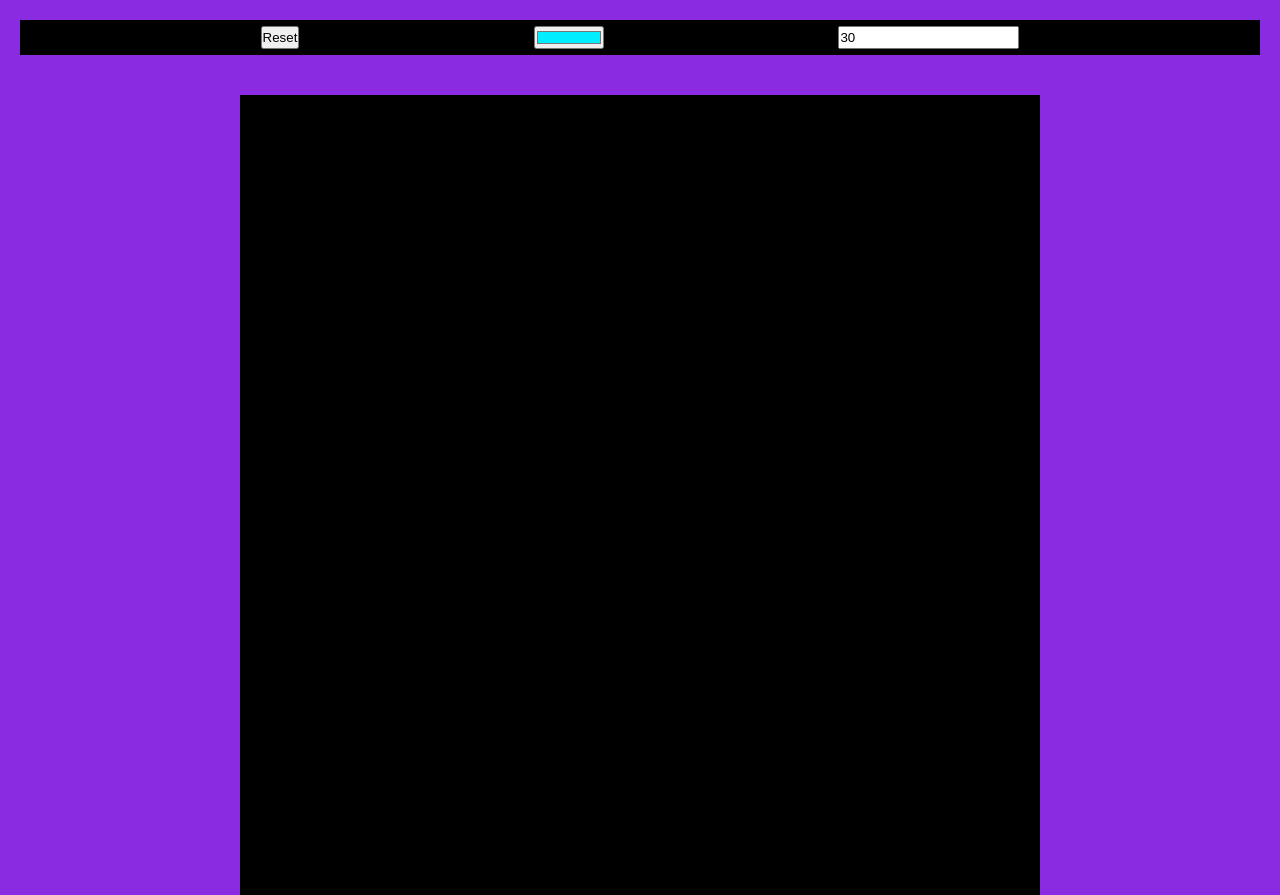
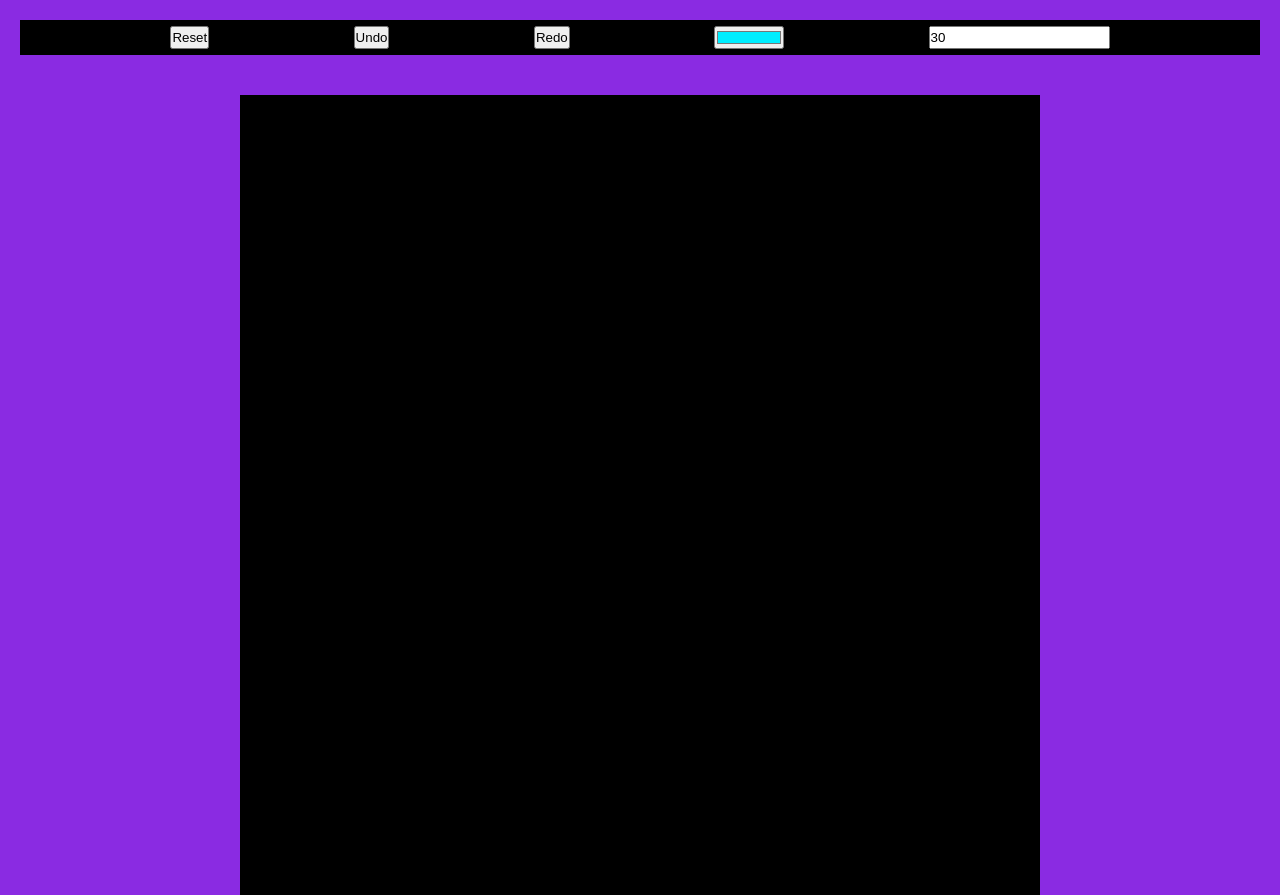
Before and after one commit to lakshitasethia/Pixel-Art-Generator, a plain HTML site: page index.html in a window 1280 px wide. Drawn offline with Linux system fonts and the light colour scheme.

Commit message:
added an undo and redo button

```diff
--- a/index.html
+++ b/index.html
@@ -9,6 +9,8 @@
   <body>
     <div class="header">
       <button class="reset">Reset</button>
+      <button class="undo">Undo</button>
+      <button class="redo">Redo</button>
       <input type="color" value="#00EEFF" name="" id="" class="color-picker" />
       <input type="number" value="30" name="" id="" class="grid-count" />
     </div>
```
